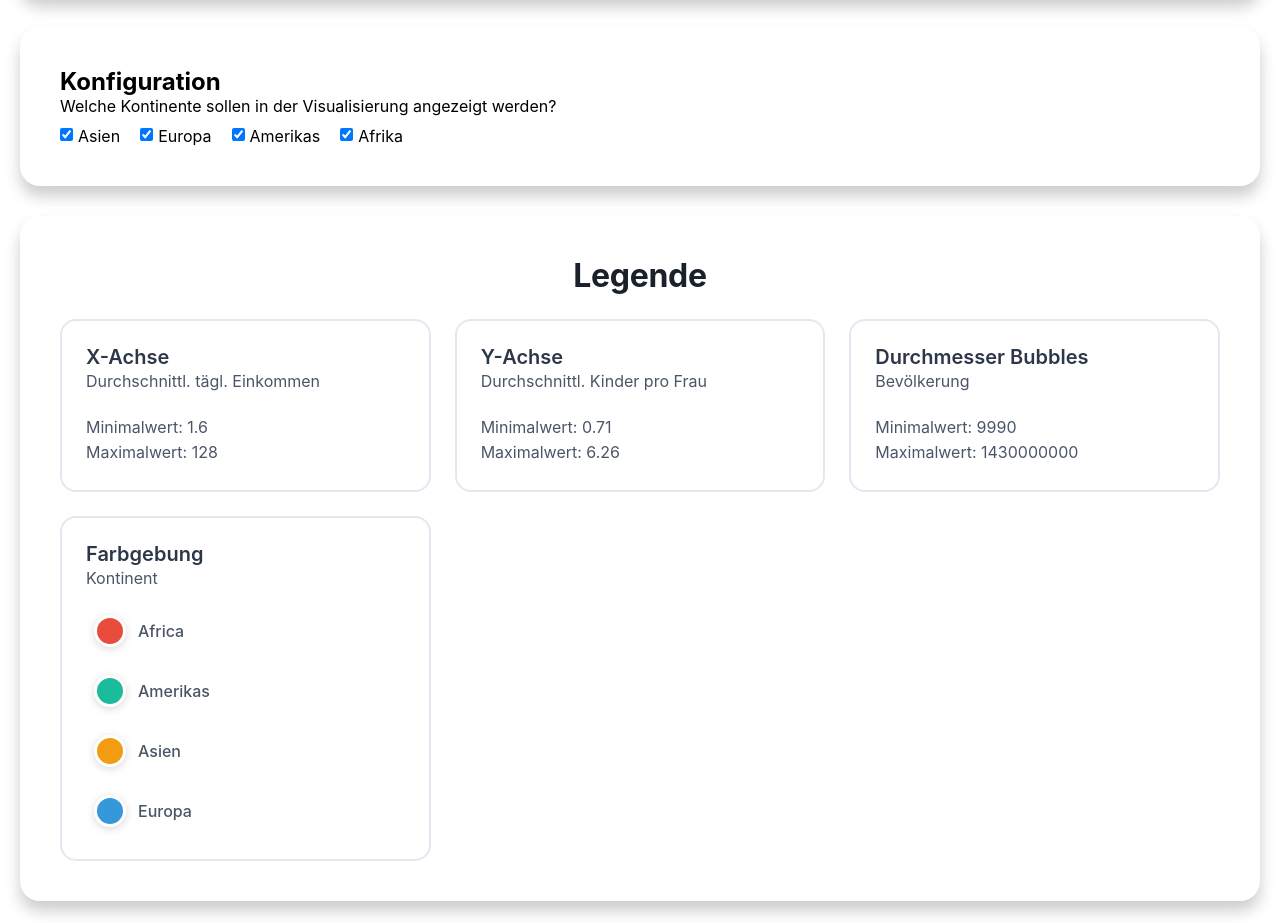
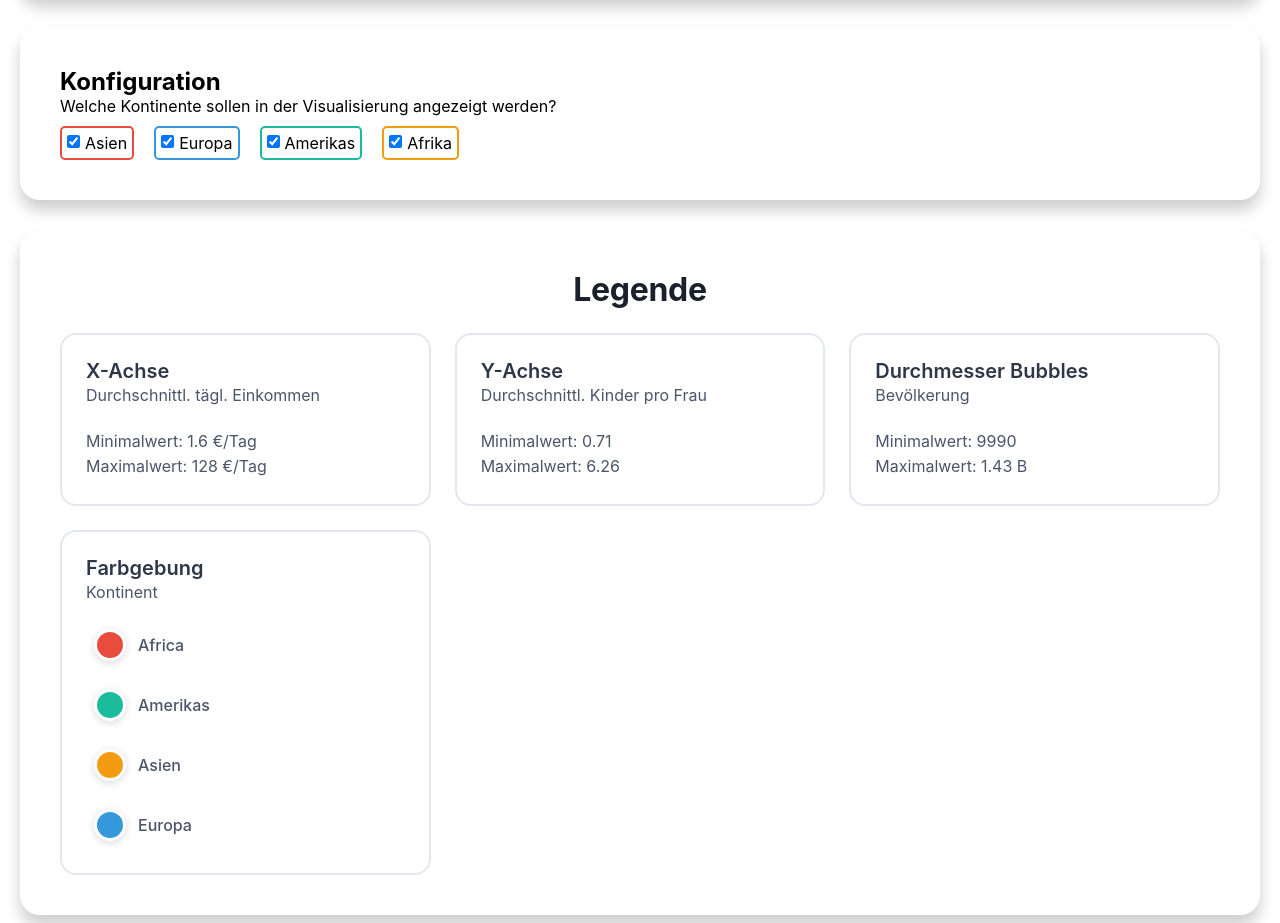
Before and after one commit to TimBLukas/ivis, a plain HTML site: page aufgabenblatt_2/aufgabe_3/index.html in a window 1280 px wide. Shown: the part 920-1843 px from the top of the page. Drawn offline with nearby package versions, Linux system fonts and the light colour scheme.

Commit message:
CSS-Kommentare eingefügt, Farbige Border für Checkbox (Aufgabe 3/Blatt2)

```diff
--- a/aufgabenblatt_2/aufgabe_3/main.js
+++ b/aufgabenblatt_2/aufgabe_3/main.js
@@ -15,6 +15,25 @@ function parsePopulation(num) {
     return parseFloat(num.substring(0, num.length - 1)) * 1_000;
   } else {
     return parseInt(num);
+  }
+}
+
+/**
+ * Rekonvertiert die Bevölkerungszahl, für ansprechendere Ausgaben
+ *  von: 1_000_000_000, 12_000_000, 123_000
+ *  zu: 1B, 12M, 123K
+ * @param num Bevölkerungsanzahl die rekonvertiert werden soll
+ * @returns Rekonvertierte Bevölkerungszahl als String
+ */
+function reconvertPopulation(num) {
+  if (num > 1_000_000_000) {
+    return `${num / 1_000_000_000} B`;
+  } else if (num > 1_000_000) {
+    return `${num / 1_000_000} M`;
+  } else if (num > 10_000) {
+    return `${num / 1_000} K`;
+  } else {
+    return `${num}`;
   }
 }
 
@@ -186,7 +205,11 @@ d3.csv("gapminder.csv").then(
     continents.forEach((continent) => {
       const checkboxWrapper = configControlContainer
         .append("div")
-        .attr("class", "checkbox-wrapper");
+        .attr("class", "checkbox-wrapper")
+        // Um die Beziehung zwischen Kontinent und zugehörigen Bubbles zu verdeutlichen (passend gefärbte Border)
+        .style("border", "2px solid " + colorInt(continent.id))
+        .style("border-radius", "5px")
+        .style("padding", "5px");
 
       checkboxWrapper
         .append("input")
@@ -244,12 +267,12 @@ d3.csv("gapminder.csv").then(
       legendDiv
         .append("p")
         .attr("class", "legend-min-value")
-        .text(`Minimalwert: ${minX}`);
+        .text(`Minimalwert: ${minX} €/Tag`);
 
       legendDiv
         .append("p")
         .attr("class", "legend-max-value")
-        .text(`Maximalwert: ${maxX}`);
+        .text(`Maximalwert: ${maxX} €/Tag`);
     }
 
     if (minY != null && maxY != null) {
@@ -282,12 +305,12 @@ d3.csv("gapminder.csv").then(
       legendDiv
         .append("p")
         .attr("class", "legend-min-value")
-        .text(`Minimalwert: ${minR}`);
+        .text(`Minimalwert: ${reconvertPopulation(minR)}`);
 
       legendDiv
         .append("p")
         .attr("class", "legend-max-value")
-        .text(`Maximalwert: ${maxR}`);
+        .text(`Maximalwert: ${reconvertPopulation(maxR)}`);
     }
   },
   function (reason) {
```
Also changed, not shown: aufgabenblatt_2/aufgabe_3/index.css (+19 -1 lines), aufgabenblatt_2/aufgabe_3/index.html (+1 -0 lines).
